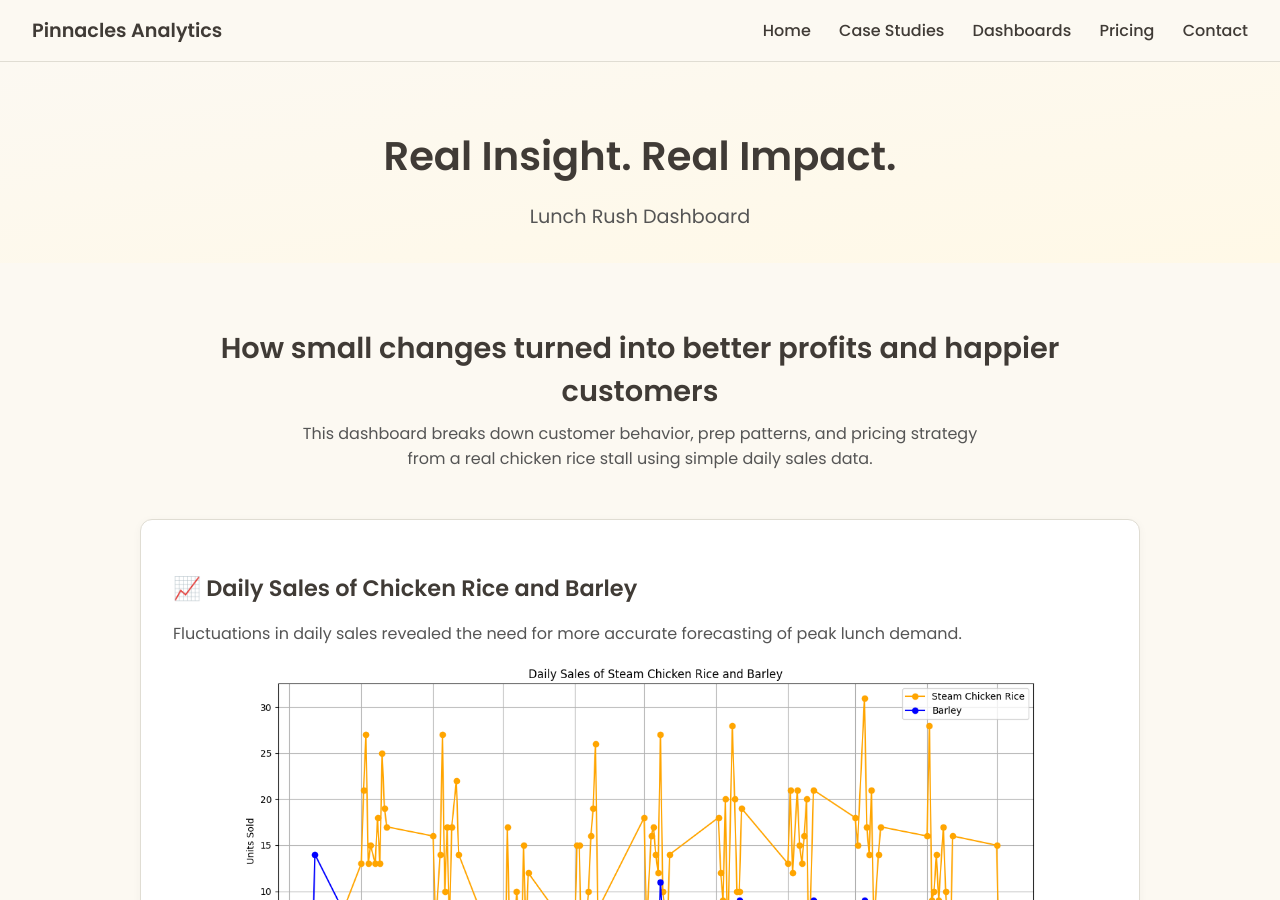
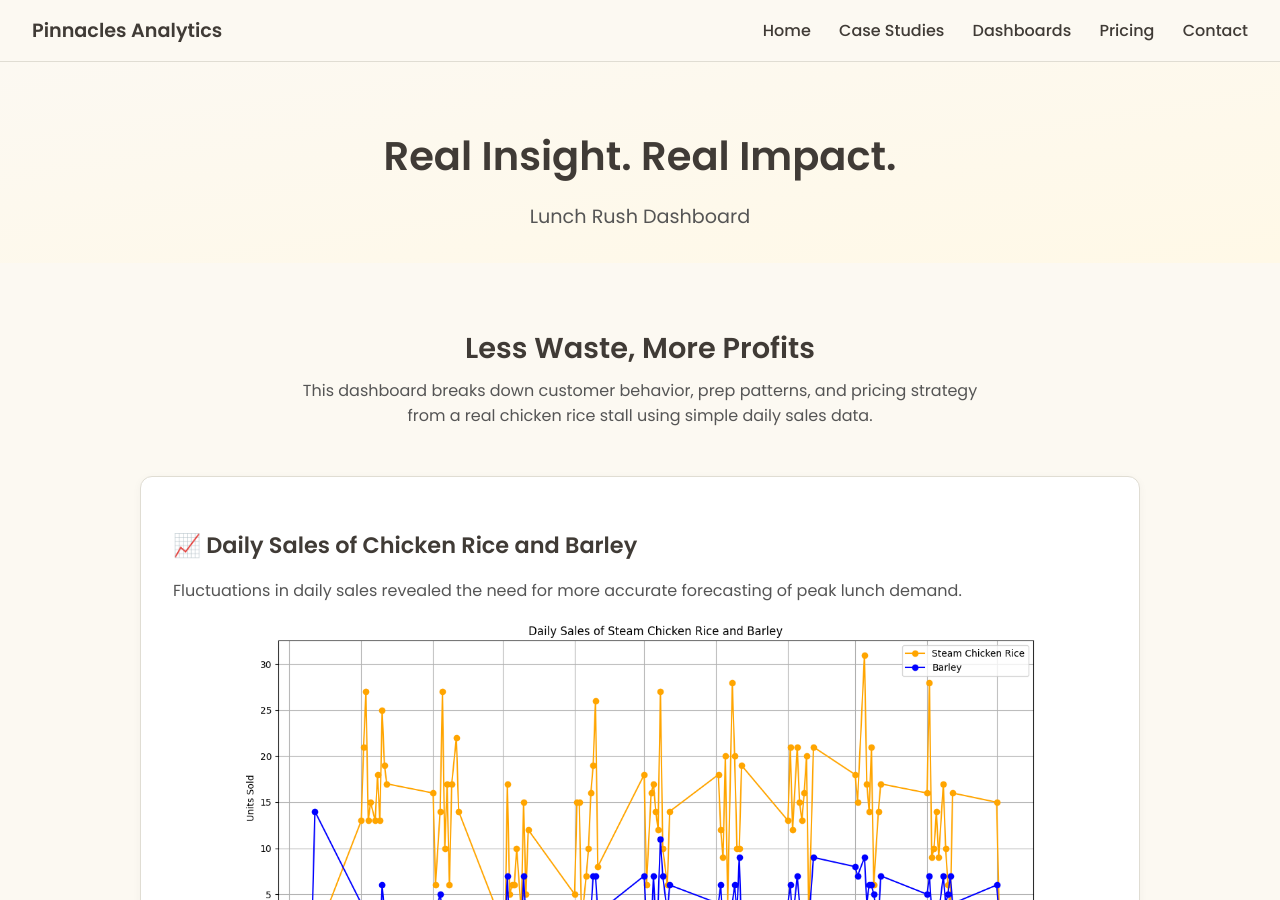
Before and after one commit to lyven81/pinnacles-learning-website, a Jekyll site: the page dashboard/dashboard-1.html, which Jekyll copies as it is, in a window 1280 px wide and 900 px high. Built offline with Jekyll 4.4.1, drawn with Linux system fonts in a browser that asks for light colours.

Commit message:
Update dashboard-1.html

```diff
--- a/dashboard/dashboard-1.html
+++ b/dashboard/dashboard-1.html
@@ -175,7 +175,7 @@
   <main class="container">
 
     <div class="dashboard-intro">
-      <h2>How small changes turned into better profits and happier customers</h2>
+      <h2>Less Waste, More Profits</h2>
       <p>This dashboard breaks down customer behavior, prep patterns, and pricing strategy from a real chicken rice stall using simple daily sales data.</p>
     </div>
 
```
